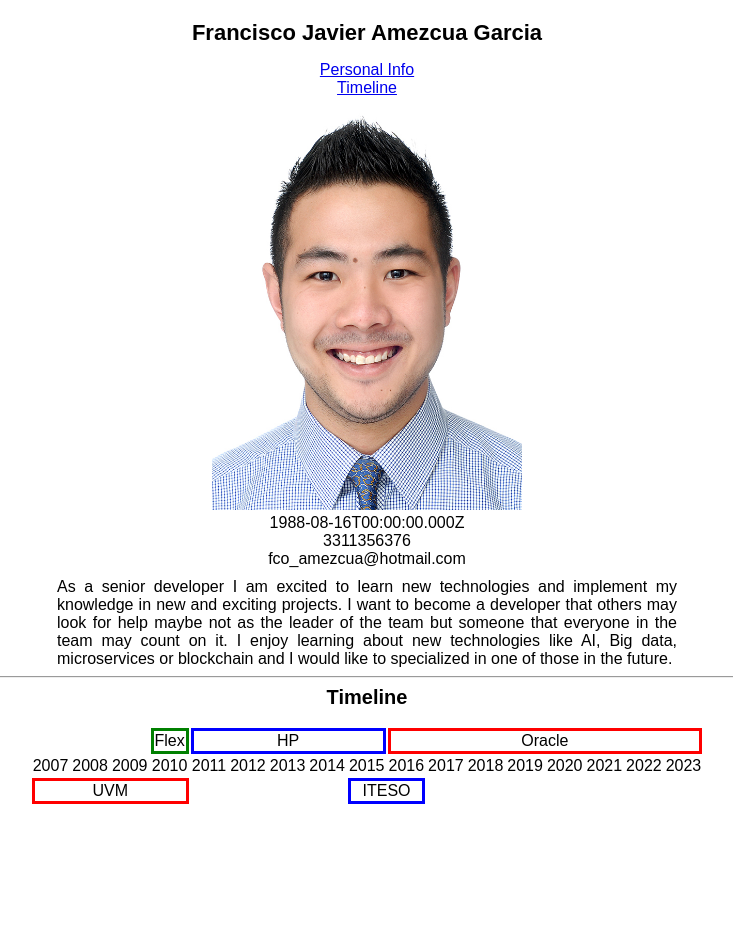
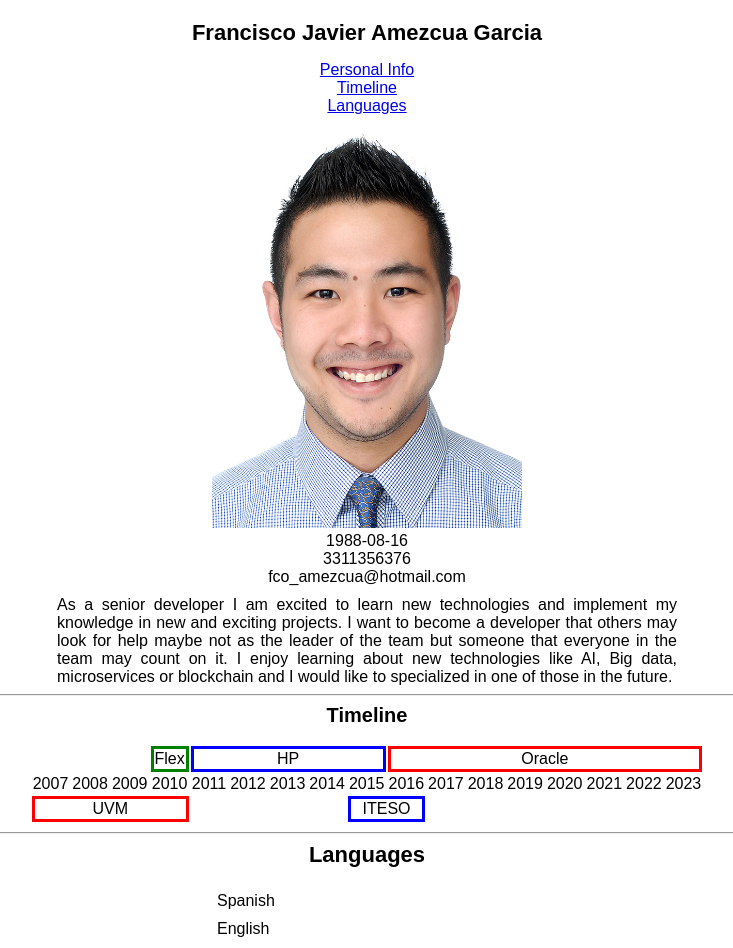
Before and after one commit to pacomaster/personal-page, a React (Create React App) app in the folder src/: page / in a window 1280 px wide. Shown: the top 948 px of the page, without its empty margins (273-1006 px from the left). Before the commit the page ends 826 px from the top, so only its background shows below. Built offline with nearby package versions, Linux system fonts and the light colour scheme.

Commit message:
HashLinks

```diff
--- a/package.json
+++ b/package.json
@@ -2,6 +2,7 @@
   "dependencies": {
     "react": "^18.0.0",
     "react-dom": "^18.0.0",
+    "react-router-hash-link": "^2.4.3",
     "react-scripts": "^5.0.0",
     "react-tooltip": "^5.22.0"
   },
--- a/src/App.js
+++ b/src/App.js
@@ -1,5 +1,7 @@
 import { useState } from 'react';
 import { Tooltip } from 'react-tooltip'
+import { Link } from "react-router-dom";
+import { HashLink } from 'react-router-hash-link';
 import ReactDOMServer from 'react-dom/server';
 import passportPhoto from './img/passport.jpg';
 import cvData from './data/francisco.js';
@@ -9,12 +11,15 @@ export default function Main() {
     const personal = cvData[0];
     const experience = personal.experience;
     const education = personal.education;
+    const languages = personal.languages;
 
     return (
         <div className="main">
             <PersonalInfo name={personal.name} birthday={personal.birthday} phone={personal.phone} email={personal.email} description={personal.description} />
             <hr className="solid"/>
             <Timeline experience={experience} education={education} />
+            <hr className="solid"/>
+            <Languages languages={languages}/>
         </div>
         );
 }
@@ -22,24 +27,39 @@ export default function Main() {
 function Menu(){
     return (
         <div className="menu">
-            <div><a href="PersonalInfo">Personal Info</a></div>
-            <div><a href="Timeline">Timeline</a></div>
+            <div><HashLink to='#PersonalInfo'>Personal Info</HashLink></div>
+            <div><HashLink to='#Timeline'>Timeline</HashLink></div>
+            <div><HashLink to='#Languages'>Languages</HashLink></div>
         </div>
     );
 }
 
 function PersonalInfo({name, birthday, phone, email, description}) {
     return (
-        <div className="personal-info">
+        <div id="PersonalInfo" className="personal-info">
             <h1>{name}</h1>
             <Menu />
             <div><img id='photo' src={passportPhoto} /></div>
             <div>
-                <div>{birthday}</div>
+                <div>{birthday.split("T")[0]}</div>
                 <div>{phone}</div>
                 <div>{email}</div>
             </div>
             <div className="description">{description}</div>
+        </div>
+        );
+}
+
+function Languages({languages}) {
+    return (
+        <div id="Languages" className="languages">
+            <h1>Languages</h1>
+            <ul>
+                { Object.values(languages).map((description, key) => {
+                    return (<li key={key}>{description}</li>);
+                })
+                }
+            </ul>
         </div>
         );
 }
@@ -129,7 +149,8 @@ function Timeline({experience, education}){
 
         if(job.name != ""){
             const projectsArray =  {...job.experience.projects};
-            const tooltip = (<ExperienceTooltip projects={projectsArray}/>);
+            const technologiesArray = {...job.experience.technologies};
+            const tooltip = (<ExperienceTooltip projects={projectsArray} technologies={technologiesArray}/>);
             return(<td className={job.experience.color} colSpan={job.colSpan} style={{cursor: 'pointer'}}><Tooltip id="my-tooltip" clickable="true"/><a data-tooltip-id="my-tooltip" data-tooltip-html={ReactDOMServer.renderToStaticMarkup(tooltip)}>{job.experience.company}</a></td>);
         } else {
             return(<td></td>);
@@ -145,7 +166,7 @@ function Timeline({experience, education}){
     });
 
     return(
-        <div>
+        <div id="Timeline">
             <h2>Timeline</h2>
             <div className="timeline">
                 <table>
@@ -166,21 +187,22 @@ function Timeline({experience, education}){
     );
 }
 
-function ExperienceTooltip(projects){
+function ExperienceTooltip(properties){
         return (
             <div>
                 <h3>Projects</h3>
                 <ul>
-                    { Object.values(projects.projects).map((description, key) => {
+                    { Object.values(properties.projects).map((description, key) => {
                         return (<li key={key}>{description}</li>);
                     })
                     }
                 </ul>
                 <h3>Technologies</h3>
                 <ul>
-                     <li key="0">JAVA</li>
-                     <li key="1">Python</li>
-                     <li key="2">OCI</li>
+                     { Object.values(properties.technologies).map((description, key) => {
+                         return (<li key={key}>{description}</li>);
+                     })
+                     }
                  </ul>
             </div>
         );
--- a/src/data/francisco.js
+++ b/src/data/francisco.js
@@ -66,6 +66,7 @@ const cvData = [
                 "endDate": "2017-01-02T00:00:00.000Z",
             },
     ],
+    "languages" : ["Spanish", "English", "Japanese"]
     }
 ]
 
--- a/src/index.js
+++ b/src/index.js
@@ -1,4 +1,5 @@
 import React, { StrictMode } from "react";
+import { BrowserRouter } from "react-router-dom";
 import { createRoot } from "react-dom/client";
 import "./styles.css";
 
@@ -6,7 +7,7 @@ import App from "./App";
 
 const root = createRoot(document.getElementById("root"));
 root.render(
-  <StrictMode>
+  <BrowserRouter>
     <App />
-  </StrictMode>
+  </BrowserRouter>
 );
```
Also changed, not shown: 1 other file (tests, documents, lock files or other folders).
